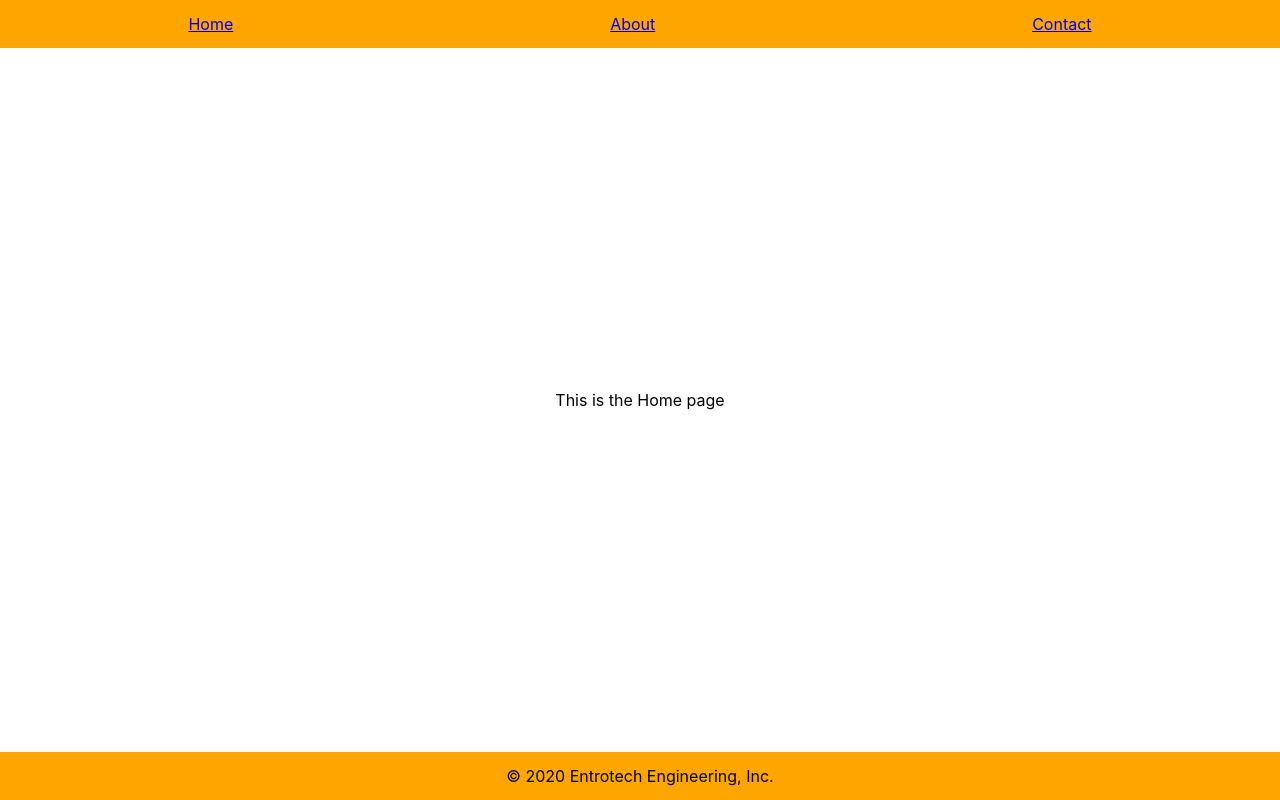
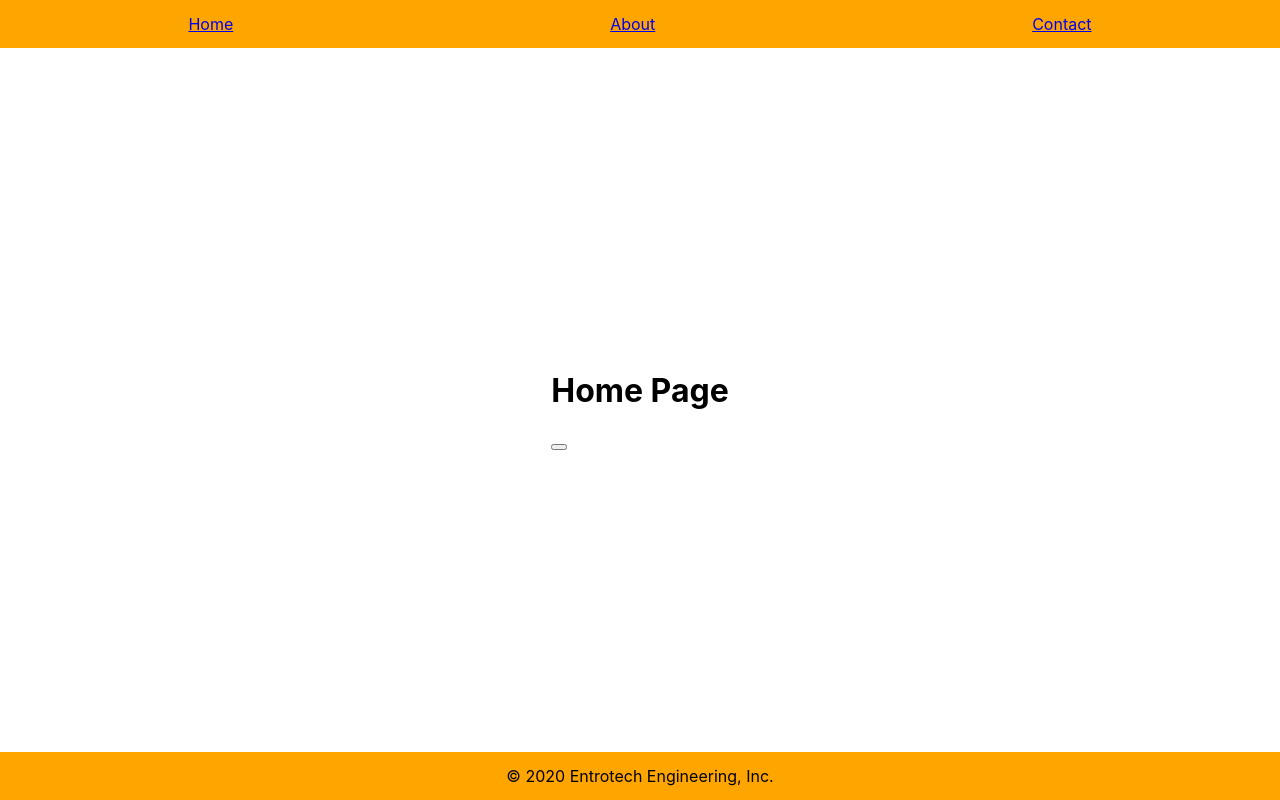
Before and after one commit to entrotech/ga4-react-basic, a React (Create React App) app: page / in a window 1280 px wide. Built offline with nearby package versions, Linux system fonts and the light colour scheme.

Commit message:
Added custom event

```diff
--- a/src/Home.js
+++ b/src/Home.js
@@ -1,7 +1,22 @@
 import React from "react";
+import analytics from "./hooks/analytics";
 
 function Home() {
-  return <div>This is the Home page</div>;
+  return (
+    <div>
+      <h1>Home Page</h1>
+      <button
+        onClick={() =>
+          analytics.sendEvent({
+            category: "General",
+            action: "click",
+            label: "Click Me",
+            value: 7,
+          })
+        }
+      />
+    </div>
+  );
 }
 
 export default Home;
```
